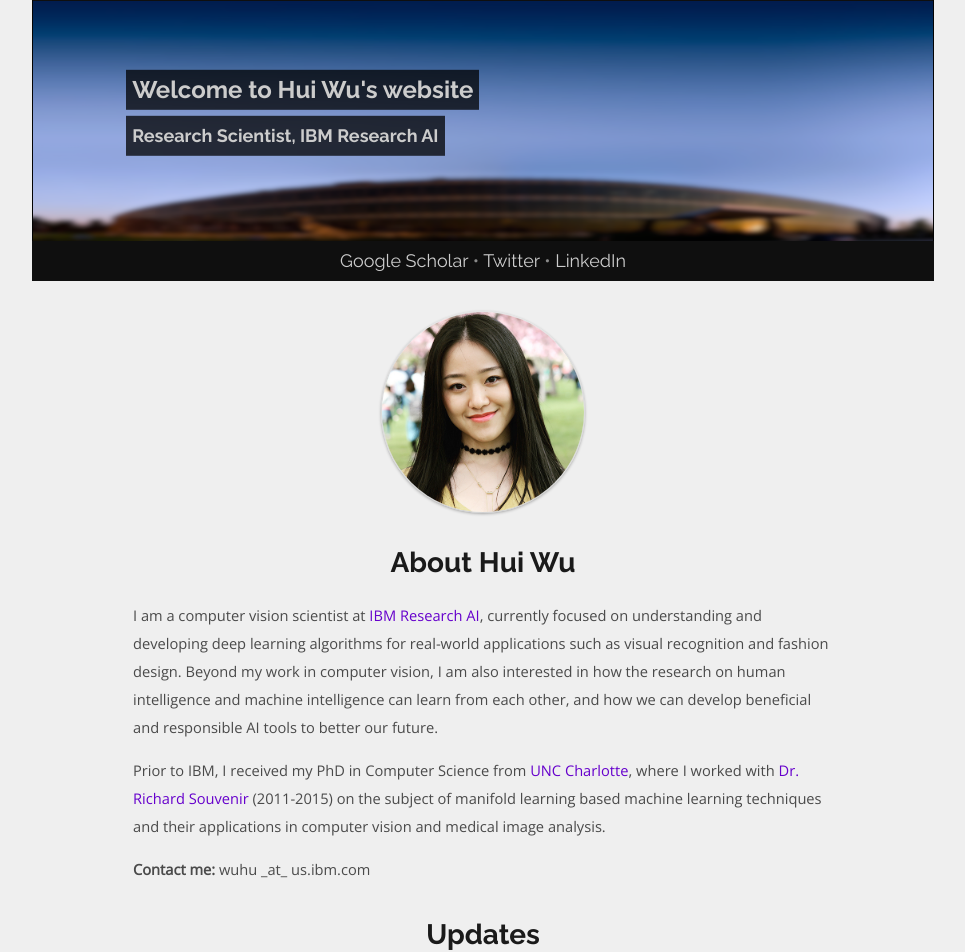
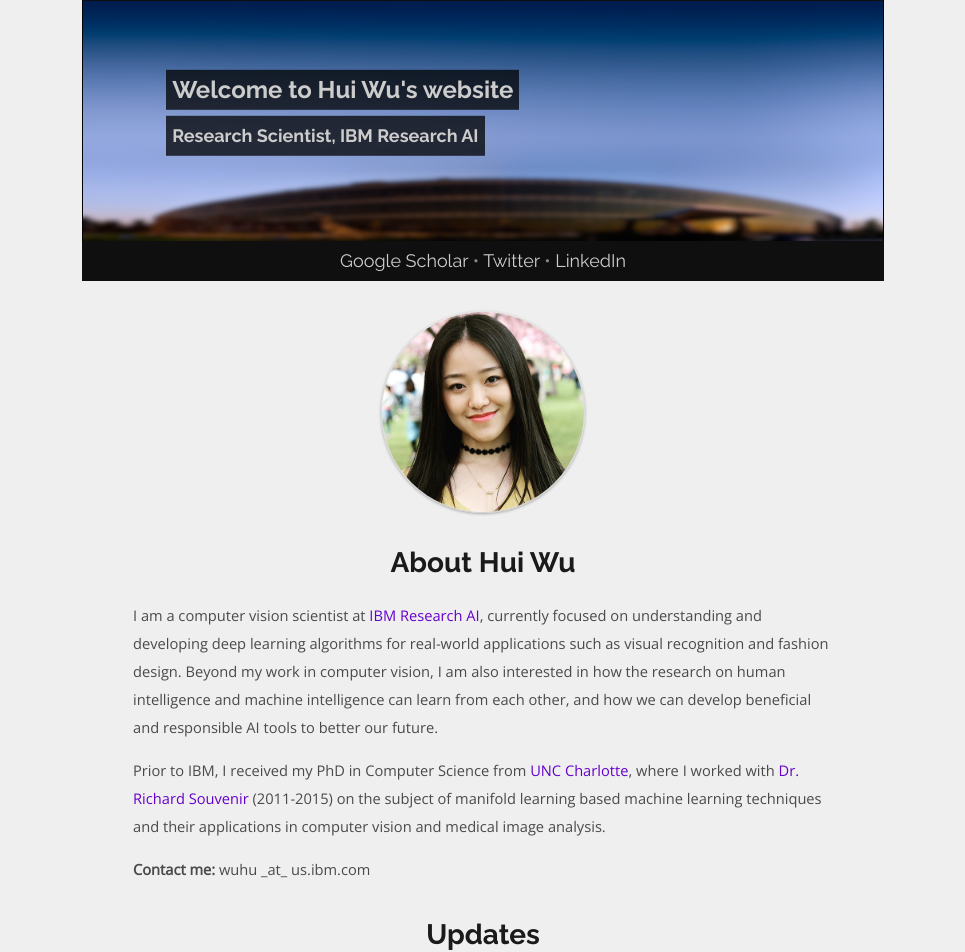
Before and after one commit to spacew/spacew.github.io, a Jekyll site: the page built from index.html, in a window 1280 px wide. Shown: the top 952 px of the page, without its empty margins (157-1122 px from the left). Built offline with Jekyll 4.4.1, drawn with Linux system fonts in a browser that asks for light colours; the list of posts is cut into pages by our own code.

Commit message:
Update main.scss

```diff
--- a/css/main.scss
+++ b/css/main.scss
@@ -19,7 +19,7 @@ $column-width: 700px;
 $column-padding: 30px;
 $column-width-trigger: $column-width + 2*$column-padding;
 $cover-image-height: 240px;
-$cover-image-width: 900px;
+$cover-image-width: 800px;
 $cover-image-top-padding: 1px;
 
 @import "ezora";
```
